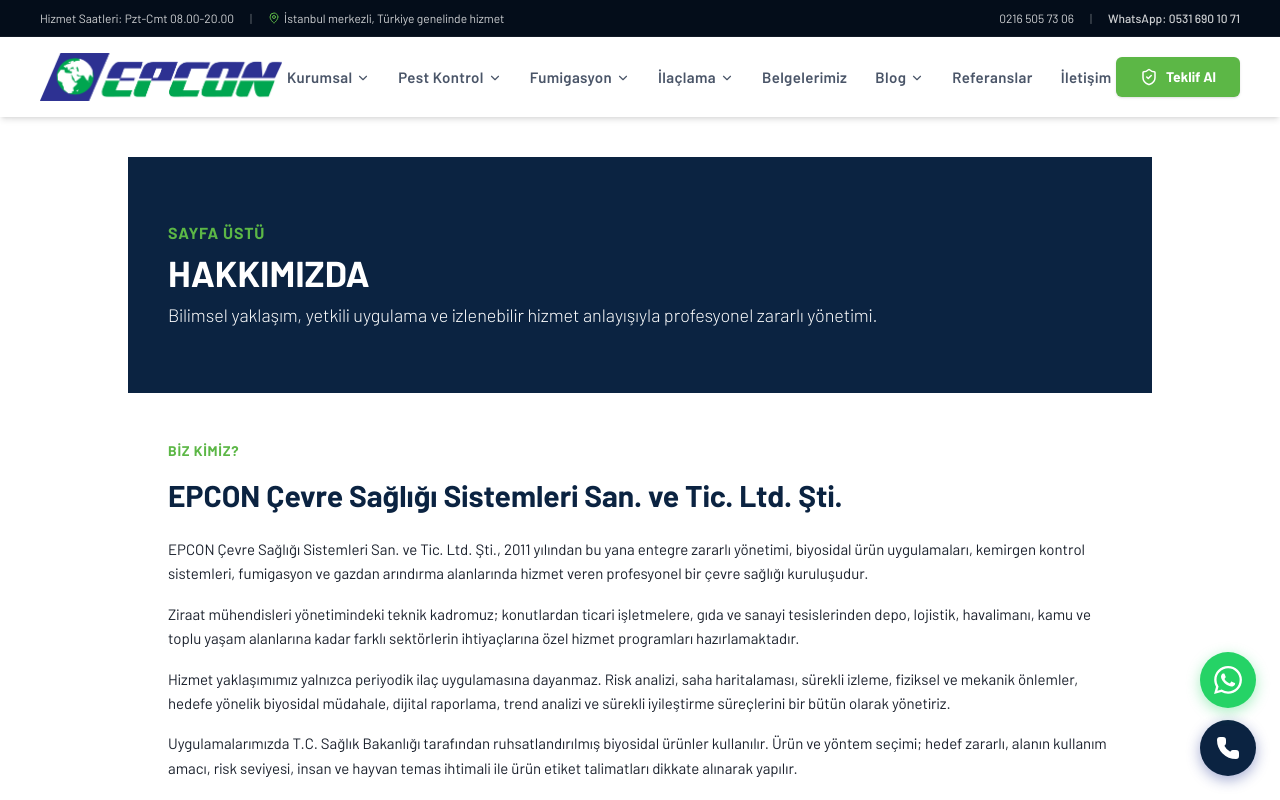
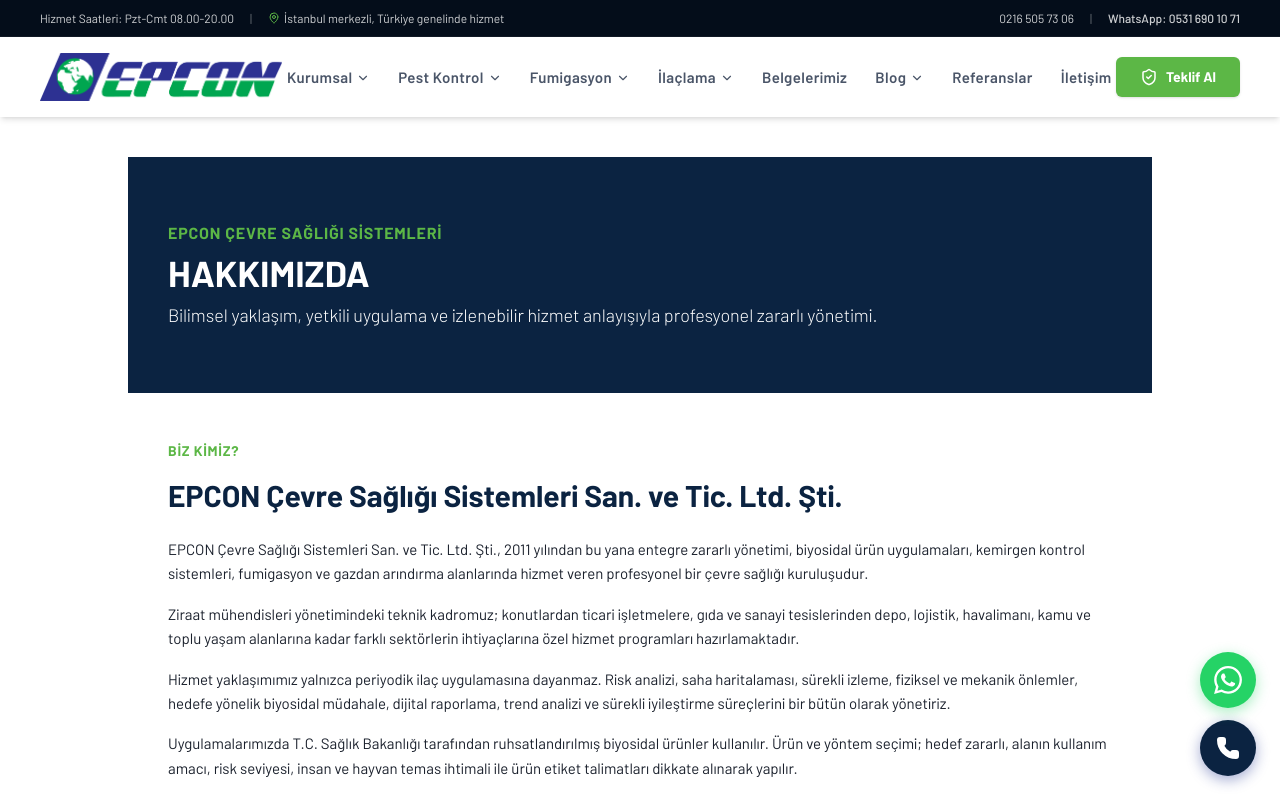
Before and after one commit to elamedya-sudo/epcon, a Next.js app: page /hakkimizda in a window 1280 px wide. Shown: the top 800 px of the page. Built offline with nearby package versions, Linux system fonts and the light colour scheme; a web font is replaced by a local one.

Commit message:
Epcon hakkımızda sayfa üstü

```diff
--- a/app/hakkimizda/page.tsx
+++ b/app/hakkimizda/page.tsx
@@ -14,7 +14,7 @@
       <section className="bg-navy py-12 md:py-16 px-6 md:px-10 mt-10 max-w-5xl mx-auto w-full">
         <div className="text-left">
           <span className="text-pest-green font-bold tracking-wider text-sm md:text-base uppercase mb-2 block">
-            SAYFA ÜSTÜ
+            EPCON ÇEVRE SAĞLIĞI SİSTEMLERİ
           </span>
           <h1 className="font-barlowCondensed text-3xl md:text-4xl font-extrabold uppercase text-white mb-2">
             HAKKIMIZDA
```
